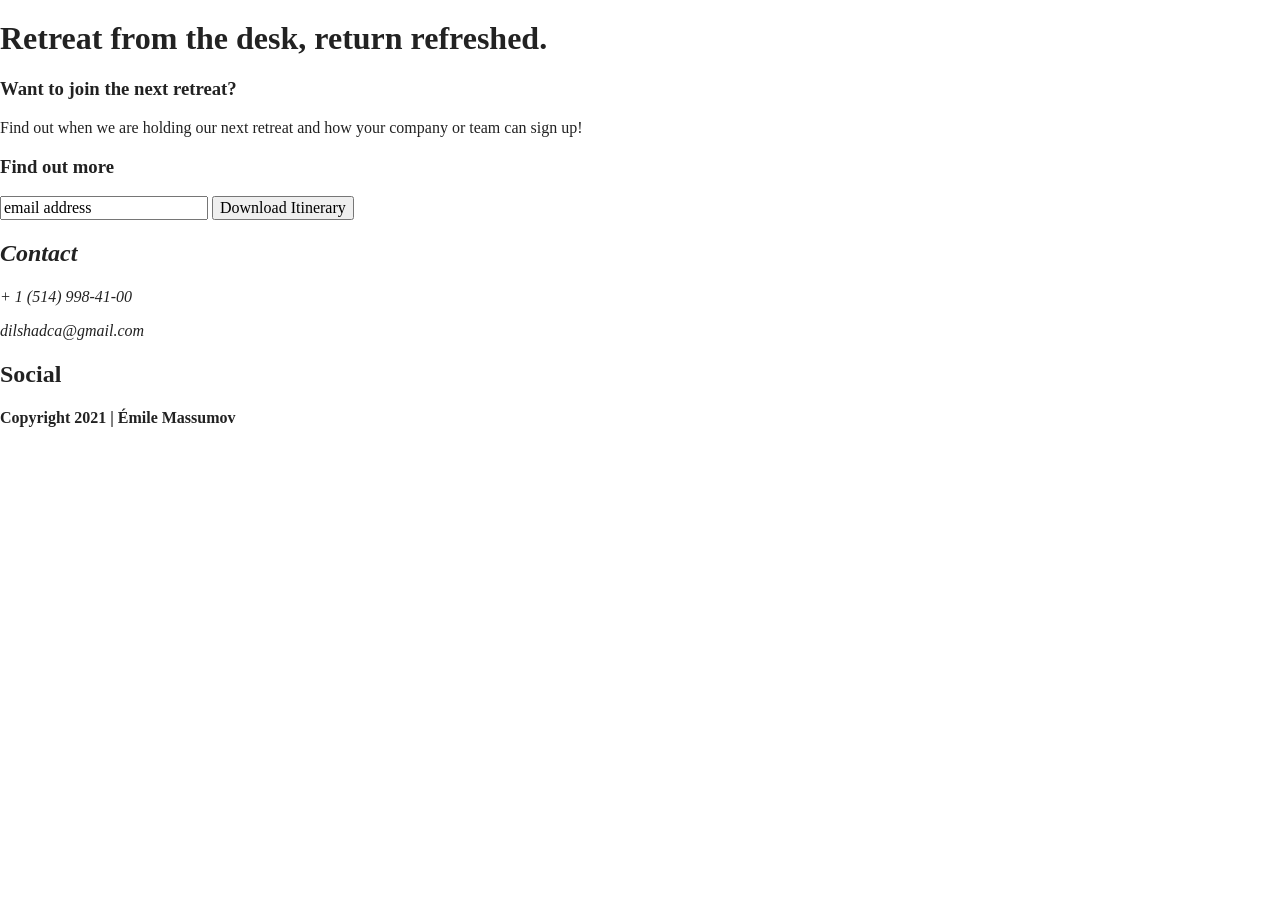
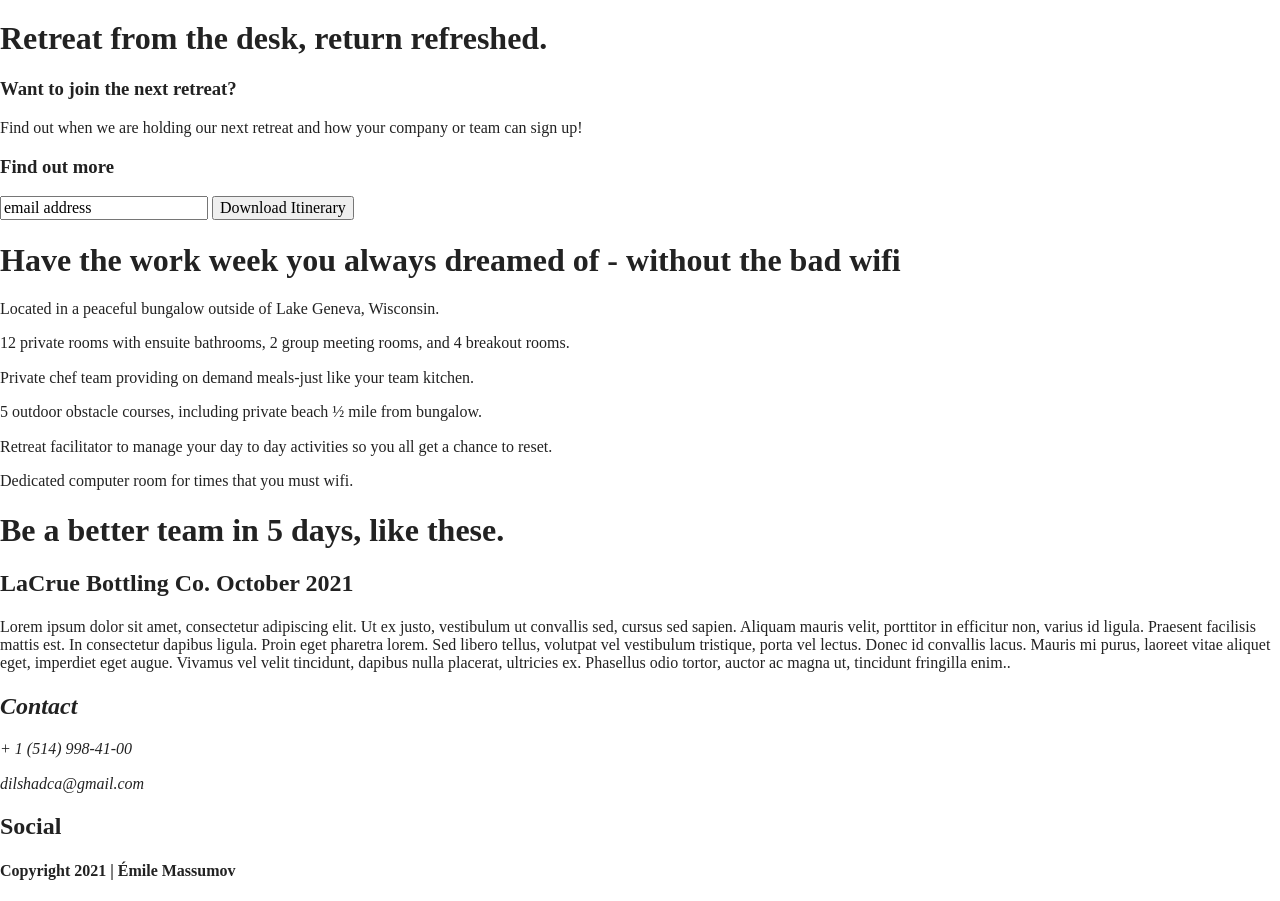
Before and after one commit to Emile-Massumov/unplugged-retreat, a website built with Parcel: page index.html in a window 1280 px wide. Shown: the part 178-1079 px from the top of the page. Before the commit the page ends 800 px from the top, so only its background shows below. Built offline with nearby package versions, Linux system fonts and the light colour scheme; files whose address does not match are found by name.

Commit message:
added content to index.html

```diff
--- a/index.html
+++ b/index.html
@@ -53,6 +53,54 @@
               <input type="button" value="Download Itinerary">
             </div>
         </aside>
+               <section class="features">
+            <div class="content-wrapper">
+           <h1>Have the work week you always dreamed of - without the bad wifi</h1>
+            </div>
+      <article>
+    <p class="fontawesome-icon"></p>
+    <p class="features-item-description">Located in a peaceful bungalow outside of Lake Geneva, Wisconsin.</p>
+</article>
+          <section class="features">
+            <article>
+          <p class="fontawesome-icon"></p>
+          <p class="features-item-description">12 private rooms with ensuite bathrooms, 2 group meeting rooms, and 4 breakout rooms.</p>
+          </article>
+          <section class="features">
+            <article>
+          <p class="fontawesome-icon"></p>
+          <p class="features-item-description">Private chef team providing on demand meals-just like your team kitchen.</p>
+          </article>
+          <section class="features">
+            <article>
+          <p class="fontawesome-icon"></p>
+          <p class="features-item-description">5 outdoor obstacle courses, including private beach ½ mile from bungalow.</p>
+          </article>
+          <section class="features">
+            <article>
+          <p class="fontawesome-icon"></p>
+          <p class="features-item-description">Retreat facilitator to manage your day to day activities so you all get a chance to reset.</p>
+          </article>
+          <section class="features">
+            <article>
+          <p class="fontawesome-icon"></p>
+          <p class="features-item-description">Dedicated computer room for times that you must wifi.</p>
+          </article>
+          <section class="reviews">
+         <div class="content-wrapper">
+           <h1>Be a better team in 5 days, like these.</h1>
+         </div>
+           <h2>LaCrue Bottling Co. October 2021</h2>
+  </div>
+         </article>
+         <section class="features">
+         <article>
+         <p class="fontawesome-icon"></p>
+        <p class="features-item-description">Lorem ipsum dolor sit amet, consectetur adipiscing elit. Ut ex justo, vestibulum ut convallis sed, cursus sed sapien. Aliquam mauris velit, porttitor in efficitur non, varius id ligula. Praesent facilisis mattis est. In consectetur dapibus ligula. Proin eget pharetra lorem. Sed libero tellus, volutpat vel vestibulum tristique, porta vel lectus. Donec id convallis lacus. Mauris mi purus, laoreet vitae aliquet eget, imperdiet eget augue. Vivamus vel velit tincidunt, dapibus nulla placerat, ultricies ex. Phasellus odio tortor, auctor ac magna ut, tincidunt fringilla enim..</p>
+</article>
+</section>
+
+
 </main>
 
 <body>
```
